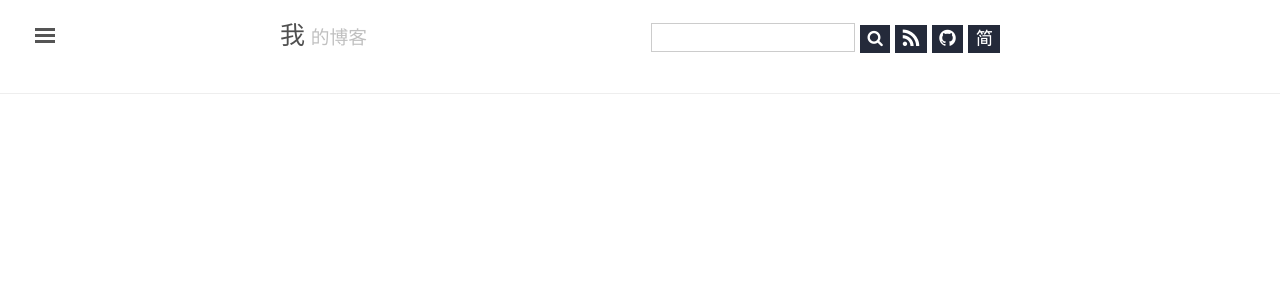
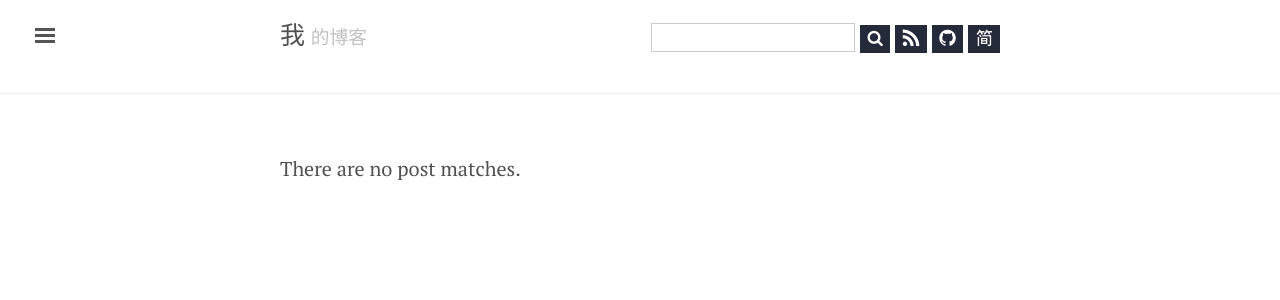
Before and after one commit to carrylaw/example.github.io, a Jekyll site: the page built from search/index.html, in a window 1280 px wide. Shown: the top 300 px of the page. Built offline with Jekyll 4.4.1, drawn with Linux system fonts in a browser that asks for light colours; nearby versions of some CDN libraries; some web fonts are replaced; library files that are not in the unit come from our copies.

Commit message:
#update pagination & fix search function compatibility in iphone

```diff
--- a/_includes/searchbar.html
+++ b/_includes/searchbar.html
@@ -1,4 +1,4 @@
-<form id="search-bar" action="/search" target="_blank" onsubmit="encodeKeyword()">
+<form id="search-bar" action="/search" onsubmit="encodeKeyword()">
 	<div class="typeahead__container">
 		<div class="typeahead__field">
 
--- a/_layouts/blog_by_category.html
+++ b/_layouts/blog_by_category.html
@@ -9,6 +9,6 @@ layout: default
   {% endfor %}
   <script src="{{ site.baseurl }}/public/js/pagination.js"></script>
 {% else %}
-  <p>There are no posts in this category.</p>
+  <p>There are no post in this category.</p>
 {% endif %}
 </div>
--- a/_layouts/blog_by_tag.html
+++ b/_layouts/blog_by_tag.html
@@ -9,6 +9,6 @@ layout: default
  {% endfor %}
   <script src="{{ site.baseurl }}/public/js/pagination.js"></script>
 {% else %}
-  <p>There are no posts in this tag.</p>
+  <p>There are no post in this tag.</p>
 {% endif %}
 </div>
--- a/public/js/tools.js
+++ b/public/js/tools.js
@@ -3,7 +3,13 @@
  */
 function encodeKeyword() {
 	var keywordStr = $('input.js-typeahead').val();
-	$('input.js-typeahead').val(encodeURI(keywordStr));
+	var ua = navigator.userAgent.toLowerCase();
+	if (/iphone|ipad|ipod/.test(ua)) {
+		var baseUrl = "https://"+window.location.host+"/search/?q="+ encodeURI(keywordStr);
+		window.location.href= baseUrl;
+	}else{
+		$('input.js-typeahead').val(encodeURI(keywordStr));
+	}
 }
 
 /**
--- a/search/index.html
+++ b/search/index.html
@@ -6,7 +6,6 @@ perPageItem: 2
 ---
 
 <div class="posts">
-	<div class="post" hidden></div>
 </div>
 <script>
 	/**
@@ -50,12 +52,16 @@ perPageItem: 2
 	 */
 	function initArticles() {
 		var offsetBottom = getOffsetBottom('div.post:last');
-		while(offsetBottom>0 && endNum<totalNum){
+		while(offsetBottom>0 && startNum<totalNum){
 			getArticles();
 			offsetBottom = getOffsetBottom('div.post:last');
 			increment();
 		}
-		getArticlesInfinite();
+		if($('div.post:last').length==0){
+			$('div.posts').html('<p>There are no post matches.</p>')
+		}else{
+			getArticlesInfinite();
+		}
 	}
 
 	function getArticlesInfinite(){
```
Also changed, not shown: other parts of search/index.html (+5 -2 lines).
